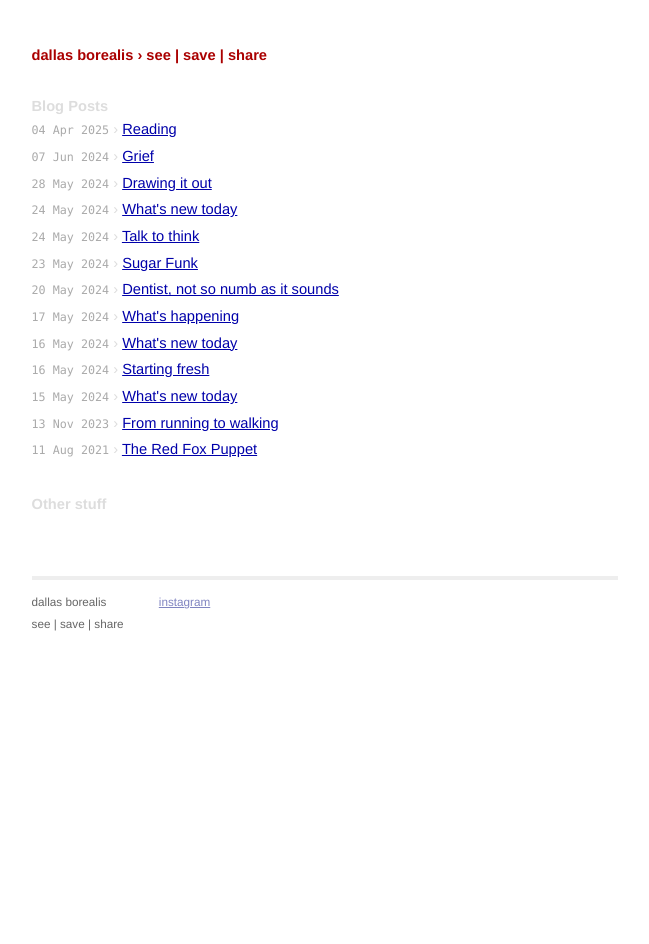
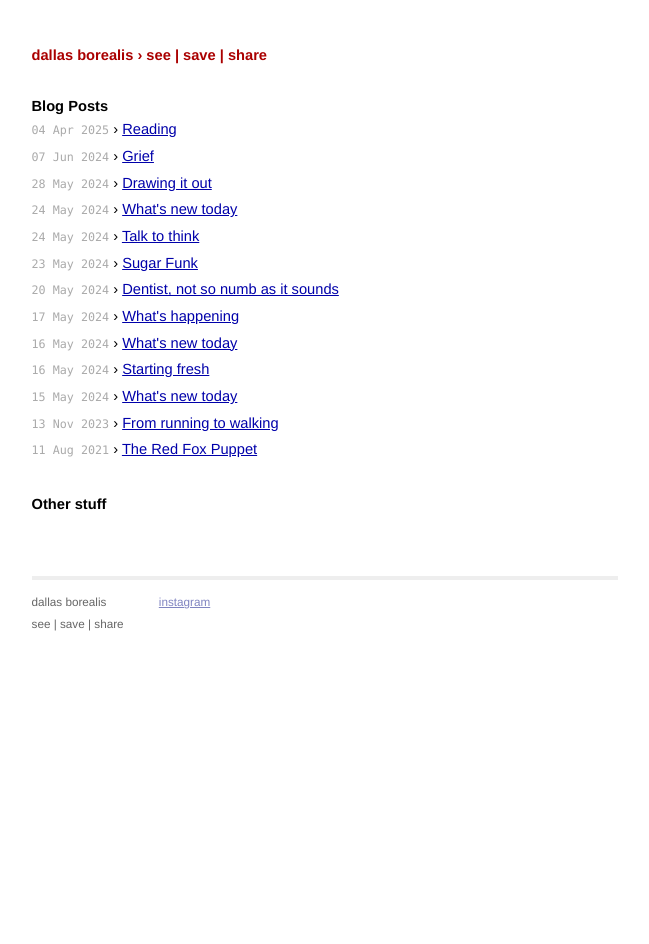
Before and after one commit to dallas-borealis/dallas-borealis.github.io, a Jekyll site: the page built from index.html, in a window 1280 px wide. Shown: the whole page, without its empty margins (315-964 px from the left). Built offline with Jekyll 4.4.1, drawn with Linux system fonts in a browser that asks for light colours.

Commit message:
Update screen.css

```diff
--- a/css/screen.css
+++ b/css/screen.css
@@ -20,7 +20,6 @@ body {
   font: 13.34px helvetica, arial, clean, sans-serif;
   *font-size: small;
   text-align: center;
-  color: #ddd;
 }
 
 h1, h2, h3, h4, h5, h6 {
```
